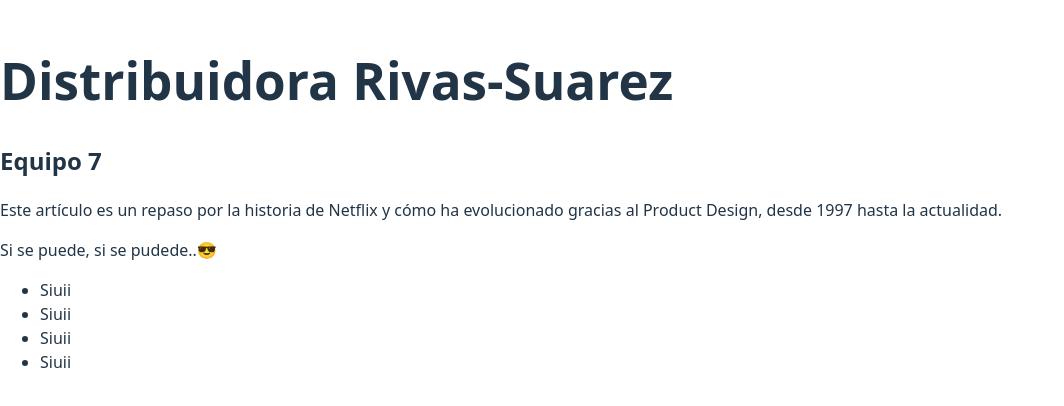
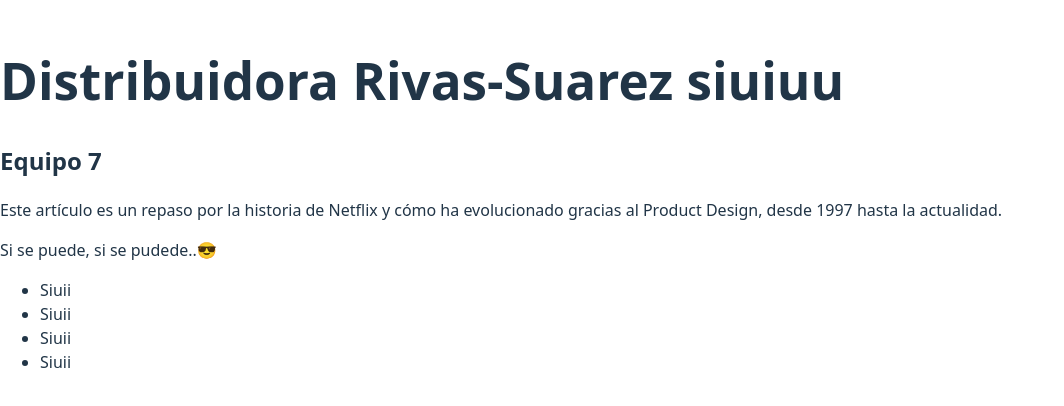
Before and after one commit to riossantos32/RivasSuarez-deploy, a React (Vite) app: page / in a window 1280 px wide. Shown: the part 196-602 px from the top of the page, without its empty margins (0-1064 px from the left). Built offline with nearby package versions, Linux system fonts and the light colour scheme.

Commit message:
add:Encabezado

```diff
--- a/src/Componentes/Encabezado.jsx
+++ b/src/Componentes/Encabezado.jsx
@@ -4,7 +4,7 @@ const Encabezado = () => {
 
   return (
     <>
-         <h1>Distribuidora Rivas-Suarez</h1>
+         <h1>Distribuidora Rivas-Suarez siuiuu</h1>
        <h2>Equipo 7</h2>
     </>
   )
```
